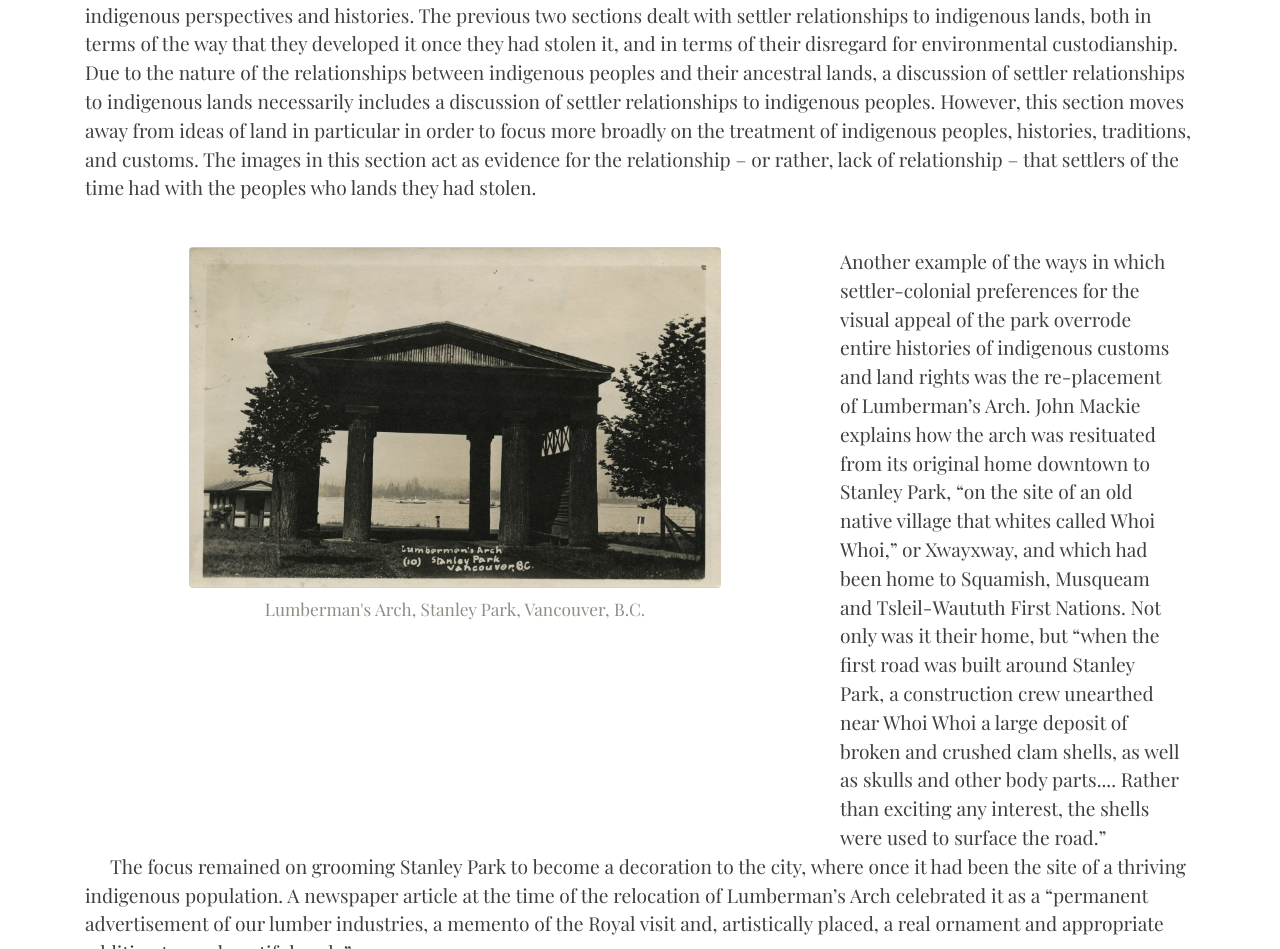
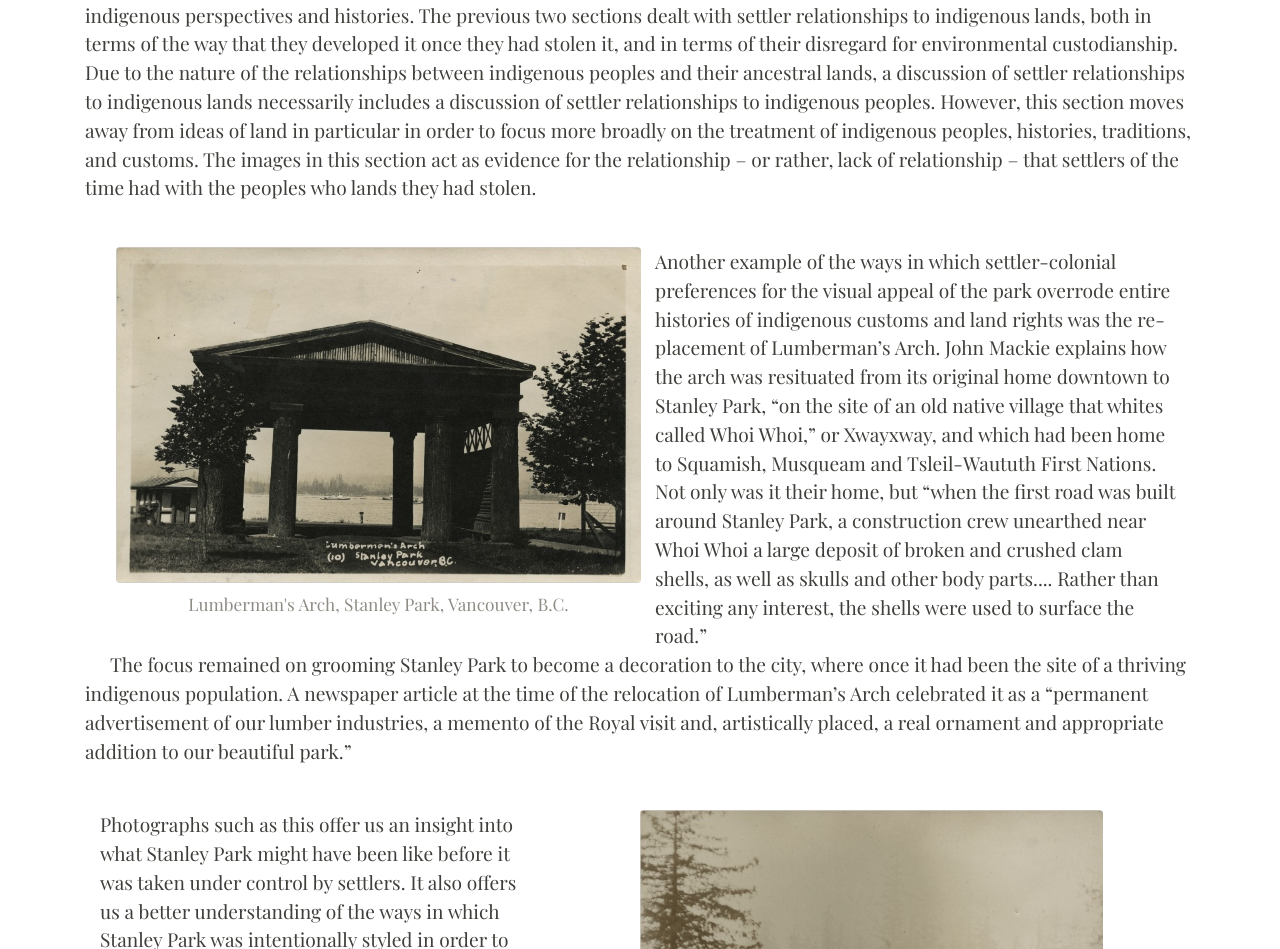
Before and after one commit to ashlynnprasad/langmann-2021, a Jekyll site: the page built from pages/relationswithindigenouspeoples.md, in a window 1280 px wide. Shown: the part 549-1498 px from the top of the page. Built offline with Jekyll 4.4.1, drawn with Linux system fonts in a browser that asks for light colours; nearby versions of some CDN libraries.

Commit message:
Update relationswithindigenouspeoples.md

```diff
--- a/pages/relationswithindigenouspeoples.md
+++ b/pages/relationswithindigenouspeoples.md
@@ -14,10 +14,10 @@ permalink: /relationswithindigenouspeoples.html
 
 <div class="container">
   <div class="row">
-    <div class="col-sm-8">
-      {% include feature/item-figure.html objectid="langmann025" width="75" %}
+    <div class="col-sm">
+      {% include feature/item-figure.html objectid="langmann025" width="100" %}
     </div>
-    <div class="col-sm-4">
+    <div class="col-sm">
       Another example of the ways in which settler-colonial preferences for the visual appeal of the park overrode entire histories of indigenous customs and land rights was the re-placement of Lumberman’s Arch. John Mackie explains how the arch was resituated from its original home downtown to Stanley Park, “on the site of an old native village that whites called Whoi Whoi,” or Xwayxway, and which had been home to Squamish, Musqueam and Tsleil-Waututh First Nations.  Not only was it their home, but “when the first road was built around Stanley Park, a construction crew unearthed near Whoi Whoi a large deposit of broken and crushed clam shells, as well as skulls and other body parts.... Rather than exciting any interest, the shells were used to surface the road.”
     </div>
   </div>
@@ -26,10 +26,10 @@ permalink: /relationswithindigenouspeoples.html
 
 <div class="container">
   <div class="row">
-    <div class="col-sm-4">
+    <div class="col-sm-5">
       Photographs such as this offer us an insight into what Stanley Park might have been like before it was taken under control by settlers. It also offers us a better understanding of the ways in which Stanley Park was intentionally styled in order to appear untouched, while simultaneously and systematically removing certain naturally-occurring aspects of its environment, such as the existence of wild buffalo on the land. The removal of the buffalo is particularly poignant because many indigenous peoples “consider the buffalo as their sacred animal that is closely connected to the Creator.”
     </div>
-    <div class="col-sm-8">
+    <div class="col-sm-7">
       {% include feature/item-figure.html objectid="langmann026" width="75" %}
     </div>
   </div>
@@ -37,10 +37,10 @@ permalink: /relationswithindigenouspeoples.html
 
 <div class="container">
   <div class="row">
-    <div class="col-sm-8">
+    <div class="col-sm-7">
       {% include feature/item-figure.html objectid="langmann027" width="75" %}
     </div>
-    <div class="col-sm-4">
+    <div class="col-sm-5">
       This image shows us another relic of the many past lives of Stanley Park, from a zoo which once existed there. As Donaldson says, “Not only were plant species regularly added and replaced in the Stanley Park of the early 20th century; so too were members of the peninsula’s animal population” such as “animals kept in the park zoo (including several deer and a bear notable for its repeated escapes).”  The existence of such an attraction acts as yet another example of the ways in which the settlers of that time wished to craft a particular image of Stanley Park: full of nature, but only in ways that felt palatable and safe to settlers.
     </div>
   </div>
@@ -48,10 +48,10 @@ permalink: /relationswithindigenouspeoples.html
 
 <div class="container">
   <div class="row">
-    <div class="col-sm-4">
+    <div class="col-sm-5">
       This image is a further example of the ways in which settlers disrespected indigenous customs and traditions. When seen through a more critical lens, this image reads as evidence of the ways in which settlers not only took the land for their own, but then also proceeded to take advantage of natural resources in harmful and toxic ways. The handwritten captions on the photograph – “The cougar hunt” and “The cougar dead just where she fell” – speak to the enjoyment and pride that was taken in hunting for sport, rather than focusing on being more responsible, respectful custodians of the land.
     </div>
-    <div class="col-sm-8">
+    <div class="col-sm-7">
       {% include feature/item-figure.html objectid="langmann030" width="75" %}
     </div>
   </div>
@@ -59,10 +59,10 @@ permalink: /relationswithindigenouspeoples.html
 
 <div class="container">
   <div class="row">
-    <div class="col-sm-8">
+    <div class="col-sm-7">
       {% include feature/item-figure.html objectid="langmann015" width="75" %}
     </div>
-    <div class="col-sm-4">
+    <div class="col-sm-5">
       This image is most notable for its illustration of George Vancouver, one of the first colonizers of the area that now bears his name. In the image, George Vancouver is seen in larger-than-life form, physically standing on the lands now known as Stanley Park. Vancouver’s arms are slightly raised and his feet positioned in a way that arguably conveys power and ownership. Whether intentionally or not, his raised arms somewhat mimic the “Salish tradition of welcoming visitors,” which also includes raised arms.
     </div>
   </div>
```
